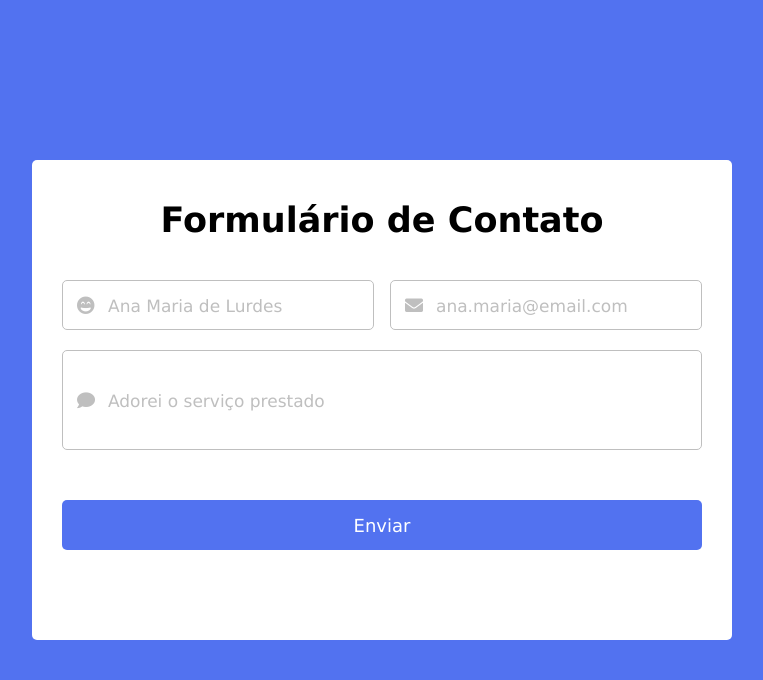
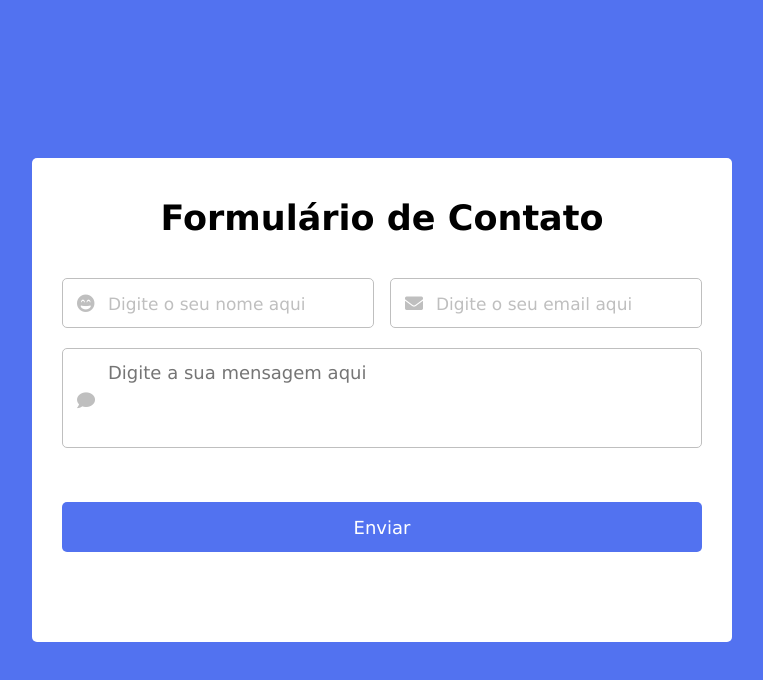
Before and after one commit to GiovaniMurakami/atividadeNSC, a website: page frontend/public/html/index.html in a window 1280 px wide. Shown: the whole page, without its empty margins (258-1021 px from the left). Drawn offline with Linux system fonts and the light colour scheme.

Commit message:
adicionado favicon

```diff
--- a/frontend/public/html/index.html
+++ b/frontend/public/html/index.html
@@ -6,6 +6,11 @@
         <title>Atividaded NSC</title>
         <link rel="stylesheet" href="/static/css/style.css" />
         <link rel="stylesheet" href="/static/css/mediaqueries.css" />
+        <link
+            rel="shortcut icon"
+            href="/static/envelope.png"
+            type="image/png"
+        />
         <link
             rel="stylesheet"
             href="https://cdnjs.cloudflare.com/ajax/libs/font-awesome/5.15.3/css/all.min.css"
@@ -21,7 +26,7 @@
                             <input
                                 type="name"
                                 name="name"
-                                placeholder="Ana Maria de Lurdes"
+                                placeholder="Digite o seu nome aqui"
                             />
                             <i class="icon fas fa-grin-beam"></i>
                             <i
@@ -38,7 +43,7 @@
                             <input
                                 type="text"
                                 name="email"
-                                placeholder="ana.maria@email.com"
+                                placeholder="Digite o seu email aqui"
                             />
                             <i class="icon fas fa-envelope"></i>
                             <i
@@ -53,11 +58,11 @@
 
                 <div class="field message">
                     <div class="input-area">
-                        <input
+                        <textarea
                             class="input-message"
                             name="message"
-                            placeholder="Adorei o serviço prestado"
-                        ></input>
+                            placeholder="Digite a sua mensagem aqui"
+                        ></textarea>
                         <i class="icon fas fa-comment"></i>
                         <i
                             class="error error-icon fas fa-exclamation-circle"
```
Also changed, not shown: frontend/public/html/sucess.html (+6 -0 lines).
